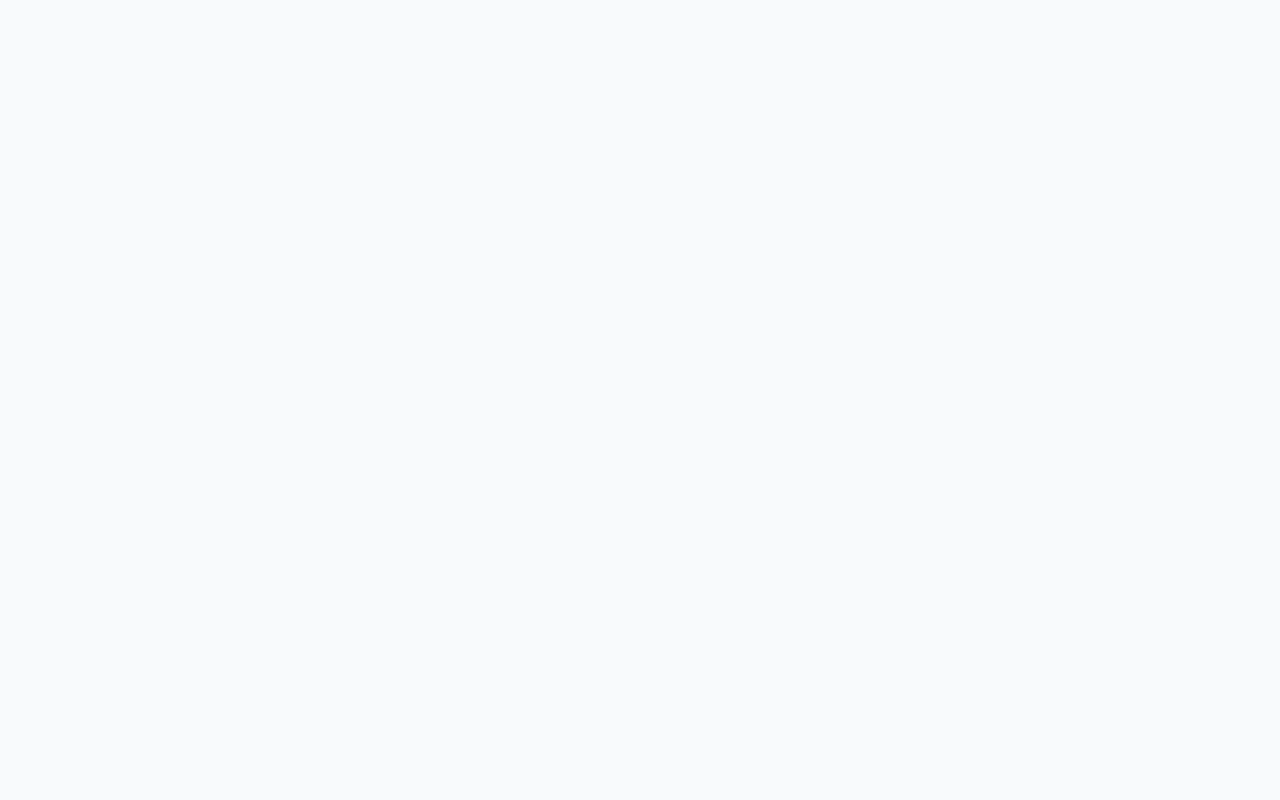
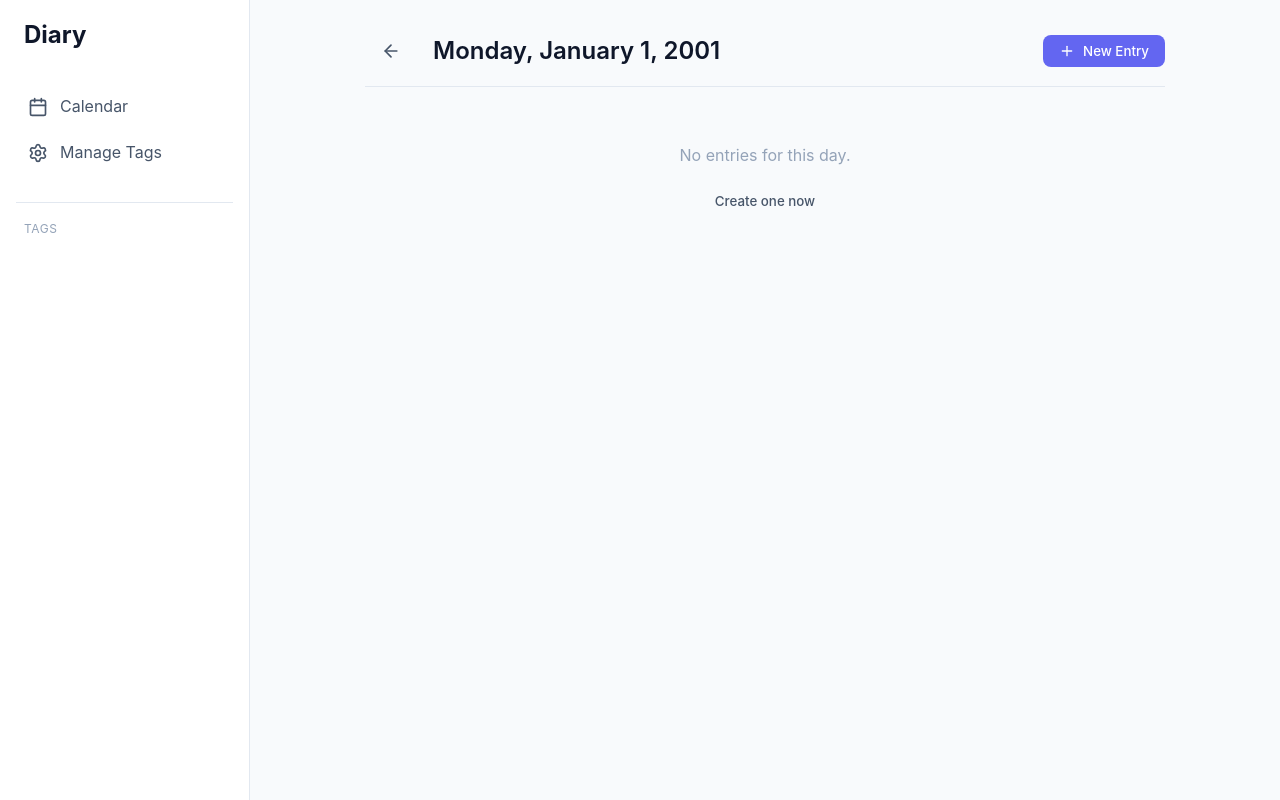
Before and after one commit to TakumaNakao/diary_app, a React (Vite) app: page /day/1 in a window 1280 px wide. Before the commit this address had no page. Built offline with nearby package versions, Linux system fonts and the light colour scheme.

Commit message:
feat: Implement core diary application features including entry editor, daily log, tag management, and calendar.

```diff
--- a/src/App.jsx
+++ b/src/App.jsx
@@ -6,6 +6,7 @@ import Calendar from './components/Calendar/Calendar';
 import Editor from './components/Editor/Editor';
 import TagManager from './components/TagManager/TagManager';
 import EntryList from './components/EntryList/EntryList';
+import DailyLog from './components/DailyLog/DailyLog';
 
 function App() {
   return (
@@ -14,7 +15,8 @@ function App() {
         <Routes>
           <Route path="/" element={<Layout />}>
             <Route index element={<div className="flex justify-center"><Calendar /></div>} />
-            <Route path="entry/:date" element={<Editor />} />
+            <Route path="day/:date" element={<DailyLog />} />
+            <Route path="entry/:id" element={<Editor />} />
             <Route path="tags" element={<TagManager />} />
             <Route path="tag/:tagId" element={<EntryList />} />
           </Route>
--- a/src/components/Calendar/Calendar.jsx
+++ b/src/components/Calendar/Calendar.jsx
@@ -35,7 +35,7 @@ const Calendar = () => {
         const month = String(currentDate.getMonth() + 1).padStart(2, '0');
         const dayStr = String(day).padStart(2, '0');
         const dateStr = `${year}-${month}-${dayStr}`;
-        navigate(`/entry/${dateStr}`);
+        navigate(`/day/${dateStr}`);
     };
 
     const renderDays = () => {
@@ -54,7 +54,10 @@ const Calendar = () => {
             const month = String(currentDate.getMonth() + 1).padStart(2, '0');
             const dayStr = String(i).padStart(2, '0');
             const dateStr = `${year}-${month}-${dayStr}`;
-            const hasEntry = !!entries[dateStr];
+
+            // Check if any entry exists for this date
+            const hasEntry = Object.values(entries).some(entry => entry.date === dateStr);
+
             const isToday = new Date().toDateString() === new Date(year, currentDate.getMonth(), i).toDateString();
 
             days.push(
--- /dev/null
+++ b/src/components/DailyLog/DailyLog.css
@@ -0,0 +1,86 @@
+.daily-log-container {
+    max-width: 800px;
+    margin: 0 auto;
+}
+
+.daily-log-header {
+    display: flex;
+    justify-content: space-between;
+    align-items: center;
+    margin-bottom: var(--spacing-6);
+    padding-bottom: var(--spacing-4);
+    border-bottom: 1px solid var(--color-border);
+}
+
+.header-left {
+    display: flex;
+    align-items: center;
+    gap: var(--spacing-4);
+}
+
+.daily-log-header h2 {
+    font-size: 1.5rem;
+    font-weight: 600;
+    color: var(--color-text-primary);
+}
+
+.daily-entries-list {
+    display: flex;
+    flex-direction: column;
+    gap: var(--spacing-4);
+}
+
+.entry-card {
+    background-color: var(--color-bg-secondary);
+    border-radius: var(--radius-lg);
+    padding: var(--spacing-4);
+    box-shadow: var(--shadow-sm);
+    border: 1px solid transparent;
+    transition: all var(--transition-fast);
+    display: flex;
+    flex-direction: column;
+    gap: var(--spacing-3);
+    text-decoration: none;
+    color: inherit;
+}
+
+.entry-card:hover {
+    transform: translateY(-2px);
+    box-shadow: var(--shadow-md);
+    border-color: var(--color-primary-light);
+}
+
+.entry-preview {
+    color: var(--color-text-primary);
+    font-size: 1rem;
+    line-height: 1.5;
+}
+
+.italic-text {
+    font-style: italic;
+    color: var(--color-text-tertiary);
+}
+
+.entry-tags {
+    display: flex;
+    flex-wrap: wrap;
+    gap: var(--spacing-2);
+}
+
+.entry-tag-pill {
+    background-color: var(--color-bg-tertiary);
+    color: var(--color-text-secondary);
+    font-size: 0.75rem;
+    padding: 2px 8px;
+    border-radius: var(--radius-full);
+}
+
+.empty-state {
+    text-align: center;
+    padding: var(--spacing-8);
+    color: var(--color-text-tertiary);
+    display: flex;
+    flex-direction: column;
+    align-items: center;
+    gap: var(--spacing-4);
+}
--- /dev/null
+++ b/src/components/DailyLog/DailyLog.jsx
@@ -0,0 +1,62 @@
+import { useParams, useNavigate, Link } from 'react-router-dom';
+import { Plus, Calendar as CalendarIcon, ChevronRight, ArrowLeft } from 'lucide-react';
+import { useDiary } from '../../context/DiaryContext';
+import './DailyLog.css';
+
+const DailyLog = () => {
+    const { date } = useParams();
+    const navigate = useNavigate();
+    const { entries, tags } = useDiary();
+
+    const dailyEntries = Object.values(entries).filter(entry => entry.date === date);
+
+    const handleCreateNew = () => {
+        navigate(`/entry/new?date=${date}`);
+    };
+
+    return (
+        <div className="daily-log-container">
+            <div className="daily-log-header">
+                <div className="header-left">
+                    <button onClick={() => navigate('/')} className="btn btn-ghost" aria-label="Back">
+                        <ArrowLeft size={20} />
+                    </button>
+                    <h2>{new Date(date).toLocaleDateString(undefined, { dateStyle: 'full' })}</h2>
+                </div>
+                <button onClick={handleCreateNew} className="btn btn-primary">
+                    <Plus size={16} style={{ marginRight: 8 }} /> New Entry
+                </button>
+            </div>
+
+            <div className="daily-entries-list">
+                {dailyEntries.length === 0 ? (
+                    <div className="empty-state">
+                        <p>No entries for this day.</p>
+                        <button onClick={handleCreateNew} className="btn btn-ghost">Create one now</button>
+                    </div>
+                ) : (
+                    dailyEntries.map(entry => (
+                        <Link key={entry.id} to={`/entry/${entry.id}`} className="entry-card">
+                            <div className="entry-preview">
+                                {entry.content.slice(0, 150) || <span className="italic-text">No content</span>}
+                            </div>
+                            <div className="entry-tags">
+                                {entry.tags && entry.tags.map(tId => {
+                                    const t = tags[tId];
+                                    if (!t) return null;
+                                    return (
+                                        <span key={tId} className="entry-tag-pill">
+                                            {t.name}
+                                        </span>
+                                    );
+                                })}
+                            </div>
+                        </Link>
+                    ))
+                )}
+            </div>
+        </div>
+    );
+};
+
+export default DailyLog;
--- a/src/components/EntryList/EntryList.jsx
+++ b/src/components/EntryList/EntryList.jsx
@@ -45,7 +45,7 @@ const EntryList = () => {
                     <p className="empty-list">No entries found with this tag.</p>
                 ) : (
                     filteredEntries.map(entry => (
-                        <Link key={entry.date} to={`/entry/${entry.date}`} className="entry-card">
+                        <Link key={entry.id} to={`/entry/${entry.id}`} className="entry-card">
                             <div className="entry-card-header">
                                 <div className="entry-date">
                                     <Calendar size={16} />
--- a/src/context/DiaryContext.jsx
+++ b/src/context/DiaryContext.jsx
@@ -22,19 +22,20 @@ export const DiaryProvider = ({ children }) => {
         setTags(data.tags);
     }, []);
 
-    const saveEntry = (date, content, entryTags) => {
-        const savedEntry = StorageService.saveEntry(date, content, entryTags);
+    const saveEntry = (entryData) => {
+        const savedEntry = StorageService.saveEntry(entryData);
         setEntries(prev => ({
             ...prev,
-            [date]: savedEntry
+            [savedEntry.id]: savedEntry
         }));
+        return savedEntry;
     };
 
-    const deleteEntry = (date) => {
-        StorageService.deleteEntry(date);
+    const deleteEntry = (id) => {
+        StorageService.deleteEntry(id);
         setEntries(prev => {
             const newEntries = { ...prev };
-            delete newEntries[date];
+            delete newEntries[id];
             return newEntries;
         });
     };
--- a/src/utils/storage.js
+++ b/src/utils/storage.js
@@ -3,14 +3,37 @@ import { v4 as uuidv4 } from 'uuid';
 const STORAGE_KEY = 'diary_app_data';
 
 const INITIAL_DATA = {
-    entries: {}, // Keyed by date (YYYY-MM-DD) or ID? Plan said YYYY-MM-DD. Let's support multiple entries per day? No, usually one per day for diary. Plan said "entries: { 'YYYY-MM-DD': ... }".
+    entries: {}, // Keyed by UUID
     tags: {}     // Keyed by ID
 };
 
 export const StorageService = {
     getData: () => {
         const data = localStorage.getItem(STORAGE_KEY);
-        return data ? JSON.parse(data) : INITIAL_DATA;
+        if (!data) return INITIAL_DATA;
+
+        const parsed = JSON.parse(data);
+
+        // Simple migration check: if entries are keyed by date (simple check if key looks like date)
+        // This is a basic heuristic.
+        const keys = Object.keys(parsed.entries);
+        if (keys.length > 0 && keys[0].match(/^\d{4}-\d{2}-\d{2}$/)) {
+            console.log("Migrating data to new format...");
+            const newEntries = {};
+            keys.forEach(date => {
+                const oldEntry = parsed.entries[date];
+                const id = oldEntry.id || uuidv4();
+                newEntries[id] = {
+                    ...oldEntry,
+                    id,
+                    date // Ensure date is preserved
+                };
+            });
+            parsed.entries = newEntries;
+            localStorage.setItem(STORAGE_KEY, JSON.stringify(parsed));
+        }
+
+        return parsed;
     },
 
     saveData: (data) => {
@@ -22,31 +45,34 @@ export const StorageService = {
         return StorageService.getData().entries;
     },
 
-    getEntryByDate: (date) => {
+    getEntryById: (id) => {
         const entries = StorageService.getEntries();
-        return entries[date] || null;
+        return entries[id] || null;
     },
 
-    saveEntry: (date, content, tags = []) => {
+    getEntriesByDate: (date) => {
+        const entries = StorageService.getEntries();
+        return Object.values(entries).filter(entry => entry.date === date);
+    },
+
+    saveEntry: (entryData) => {
         const data = StorageService.getData();
-        const existingEntry = data.entries[date];
+        const id = entryData.id || uuidv4();
 
         const entry = {
-            id: existingEntry ? existingEntry.id : uuidv4(),
-            date,
-            content,
-            tags,
+            ...entryData,
+            id,
             updatedAt: new Date().toISOString()
         };
 
-        data.entries[date] = entry;
+        data.entries[id] = entry;
         StorageService.saveData(data);
         return entry;
     },
 
-    deleteEntry: (date) => {
+    deleteEntry: (id) => {
         const data = StorageService.getData();
-        delete data.entries[date];
+        delete data.entries[id];
         StorageService.saveData(data);
     },
 
@@ -71,8 +97,6 @@ export const StorageService = {
     deleteTag: (id) => {
         const data = StorageService.getData();
         delete data.tags[id];
-        // Optional: Remove this tag from all entries?
-        // For now, let's keep it simple.
         StorageService.saveData(data);
     }
 };
```
Also changed, not shown: src/components/Editor/Editor.jsx (+40 -11 lines).
